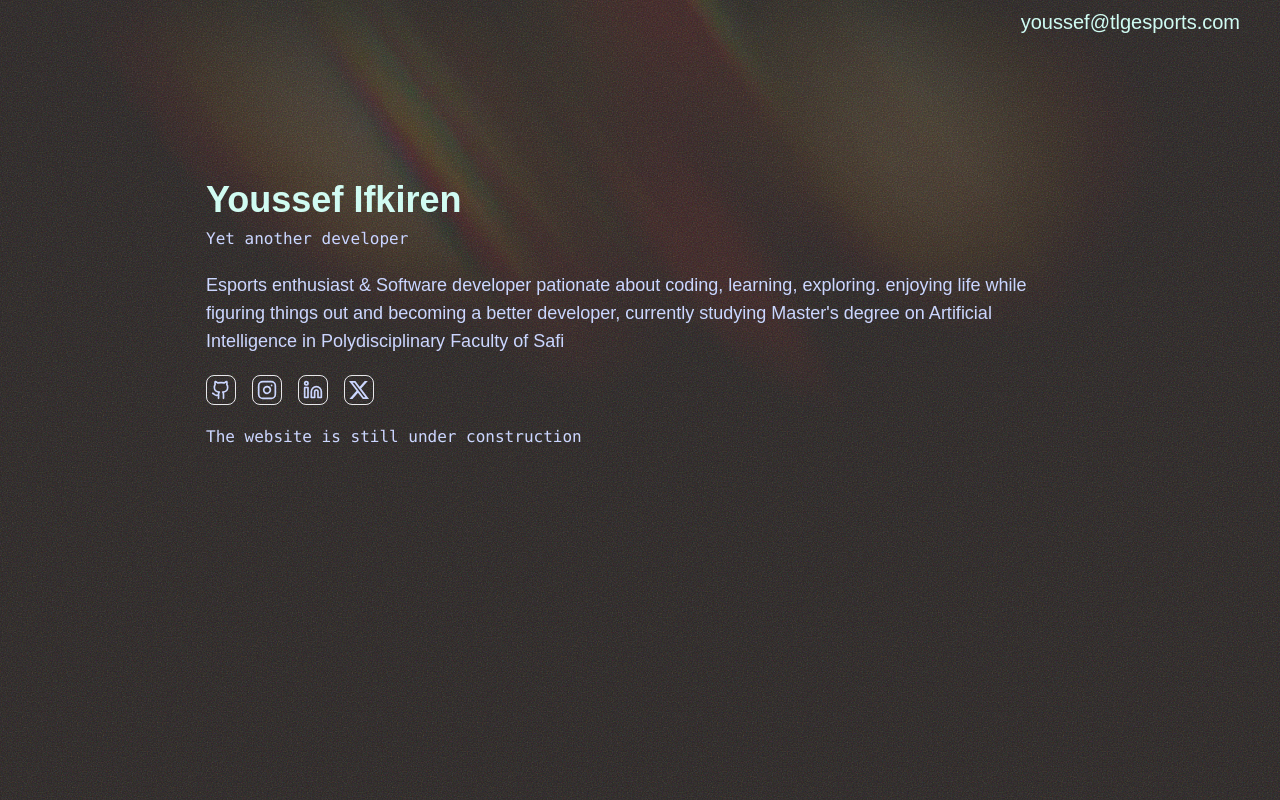
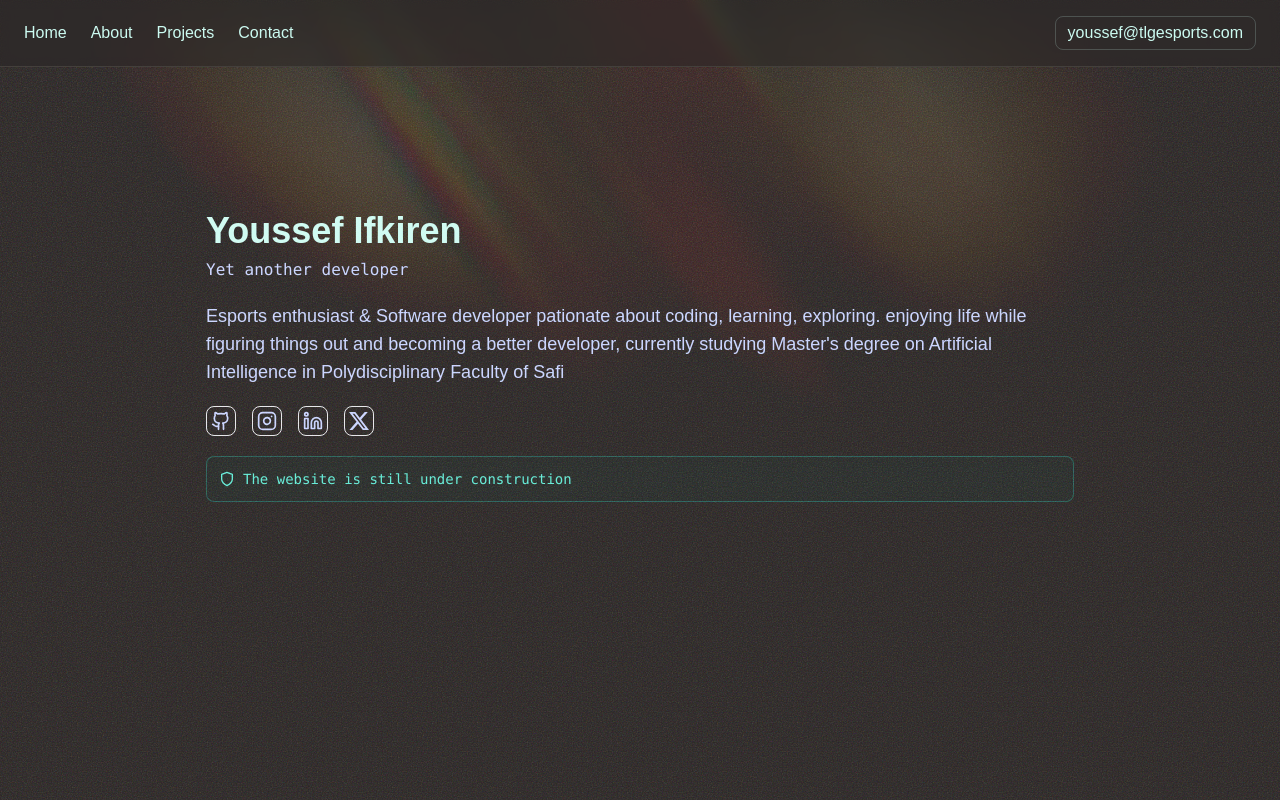
Before and after one commit to youssefifkiren/portfolio, a Next.js app: page / in a window 1280 px wide. Built offline with nearby package versions, Linux system fonts and the light colour scheme.

Commit message:
Enhanced navbar and added links

```diff
--- a/app/layout.tsx
+++ b/app/layout.tsx
@@ -55,7 +55,9 @@ export default function RootLayout({
           <Dchach />
           <Navbar />
           <main className="mx-auto w-full max-w-[900px] pt-0 md:pt-12 p-4 text-indigo-200">
-            {children}
+            <div className="transition-opacity duration-300 ease-in-out">
+              {children}
+            </div>
           </main>
         </Providers>
         <Analytics />
--- a/app/page.tsx
+++ b/app/page.tsx
@@ -20,14 +20,24 @@ export default function Home() {
         <div className="flex space-x-4 mb-5">
           {
             socials.map((s) => (
-              <Link key={s.name} className='border rounded-lg hover:bg-teal-100 hover:text-slate-600 hover:border-slate-400 p-1' href={s.link} target="_blank">
+              <Link
+                key={s.name}
+                className='border rounded-lg p-1 transition-all duration-300 hover:scale-110 hover:shadow-lg hover:shadow-teal-400/20 hover:bg-teal-100 hover:text-slate-600 hover:border-slate-400'
+                href={s.link}
+                target="_blank"
+              >
                 {s.icon}
               </Link>
             ))
           }
         </div>
-        <div className="mt-3">
-          <code>The website is still under construction</code>
+        <div className="mt-6 p-3 border border-teal-400/30 rounded-lg bg-teal-900/10 backdrop-blur-sm">
+          <div className="flex items-center space-x-2 text-teal-300">
+            <svg xmlns="http://www.w3.org/2000/svg" width="16" height="16" viewBox="0 0 24 24" fill="none" stroke="currentColor" strokeWidth="2" strokeLinecap="round" strokeLinejoin="round">
+              <path d="M12 22s8-4 8-10V5l-8-3-8 3v7c0 6 8 10 8 10z"></path>
+            </svg>
+            <span className="font-mono text-sm">The website is still under construction</span>
+          </div>
         </div>
       </section>
     </>
--- a/components/ui/overlays/Navbar.tsx
+++ b/components/ui/overlays/Navbar.tsx
@@ -1,11 +1,31 @@
 import { metainfo } from "@/lib/const"
+import Link from "next/link"
 
 const Navbar = () => {
   return (
-    <header>
-        <nav>
-            <span className="pt-2 mr-10 ml-auto text-teal-100 block w-fit text-md md:text-xl"><a href={`mailto:${metainfo.email}`}>{metainfo.email}</a></span>
-        </nav>
+    <header className="sticky top-0 z-50 backdrop-blur-sm bg-stone-800/50 border-b border-stone-700">
+      <nav className="flex items-center justify-between px-6 py-4">
+        <div className="flex space-x-6">
+          <Link href="/" className="text-teal-100 hover:text-teal-300 transition-colors">
+            Home
+          </Link>
+          <Link href="#about" className="text-teal-100 hover:text-teal-300 transition-colors">
+            About
+          </Link>
+          <Link href="#projects" className="text-teal-100 hover:text-teal-300 transition-colors">
+            Projects
+          </Link>
+          <Link href="#contact" className="text-teal-100 hover:text-teal-300 transition-colors">
+            Contact
+          </Link>
+        </div>
+        <a
+          href={`mailto:${metainfo.email}`}
+          className="text-teal-100 hover:text-teal-300 transition-colors px-3 py-1 border border-teal-100/20 rounded-lg hover:border-teal-300/50"
+        >
+          {metainfo.email}
+        </a>
+      </nav>
     </header>
   )
 }
```
